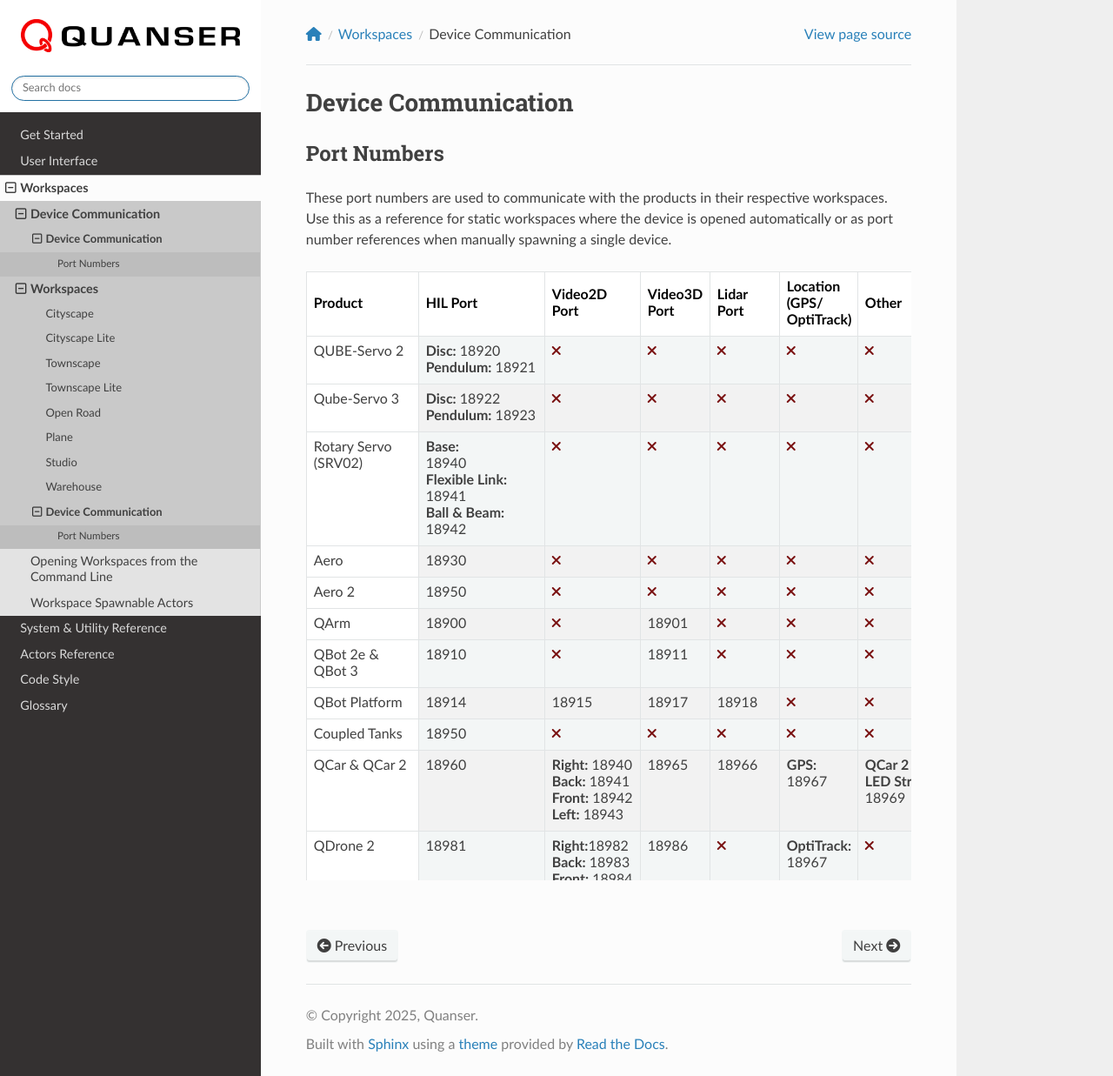
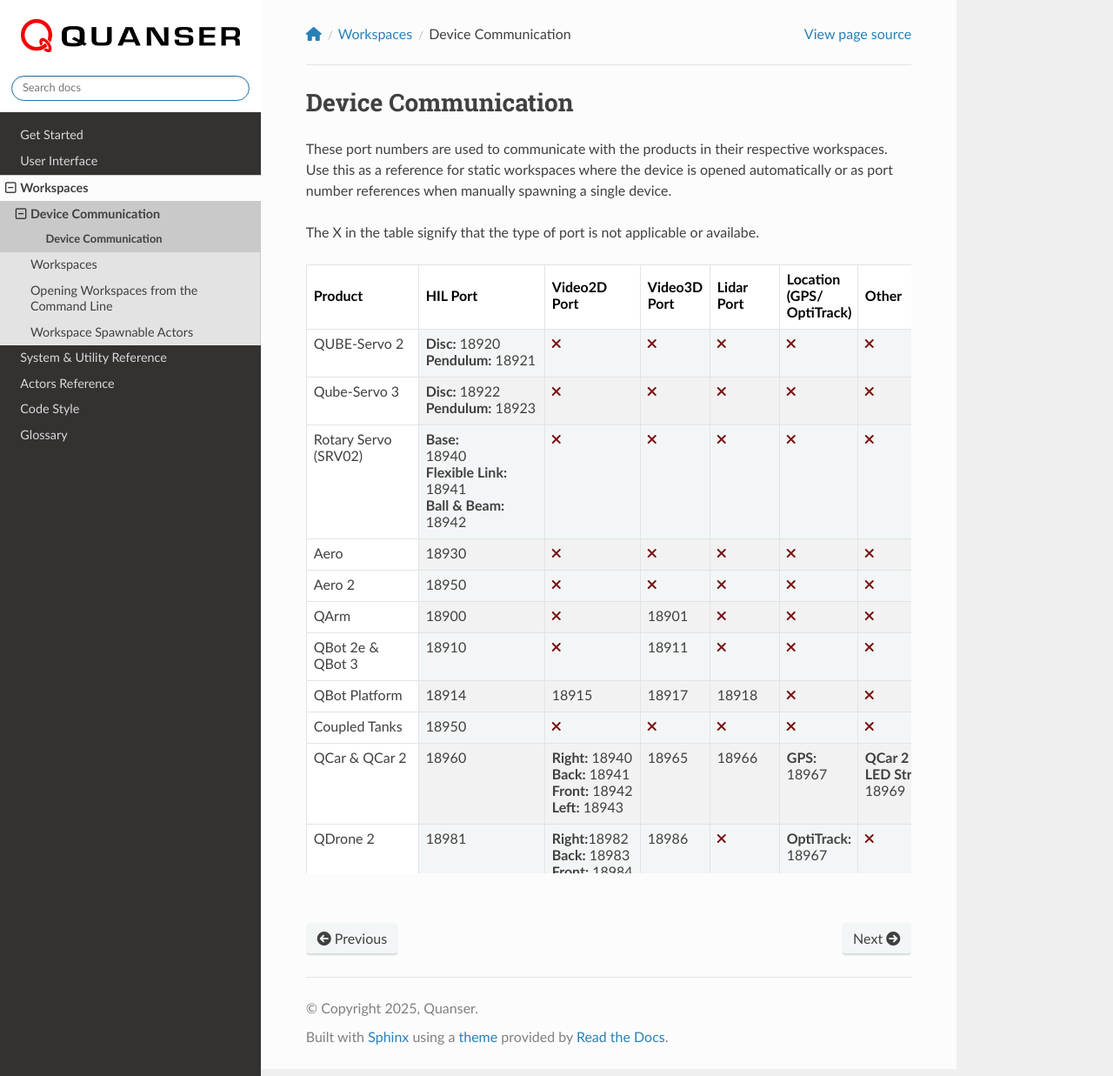
Before and after one commit to quanser/Quanser_Interactive_Labs_Resources, a Sphinx documentation site: the page built from docs/source/Workspaces/port_numbers.rst, in a window 1280 px wide and 1237 px high. Shown: the whole window at 87% size. Built offline with Sphinx 7.4.7 and the Read the Docs theme 3.1.0, drawn with Linux system fonts in a browser that asks for light colours.

Commit message:
Updating pages to visualize device communication page

```diff
--- a/docs/source/Workspaces/index.rst
+++ b/docs/source/Workspaces/index.rst
@@ -37,8 +37,6 @@
    Plane.rst
    Studio.rst
    Warehouse.rst
-   port_numbers.rst
-
 ..
 
 
--- a/docs/source/Workspaces/port_numbers.rst
+++ b/docs/source/Workspaces/port_numbers.rst
@@ -4,14 +4,10 @@
 Device Communication
 ******************************
 
-
-.. _spawnableactorsWorkspaces:
-
-Port Numbers
-==========================
-
 These port numbers are used to communicate with the products in their respective workspaces. Use this as a reference for static
 workspaces where the device is opened automatically or as port number references when manually spawning a single device.
+
+The X in the table signify that the type of port is not applicable or availabe.
 
 .. raw:: html
 
```
